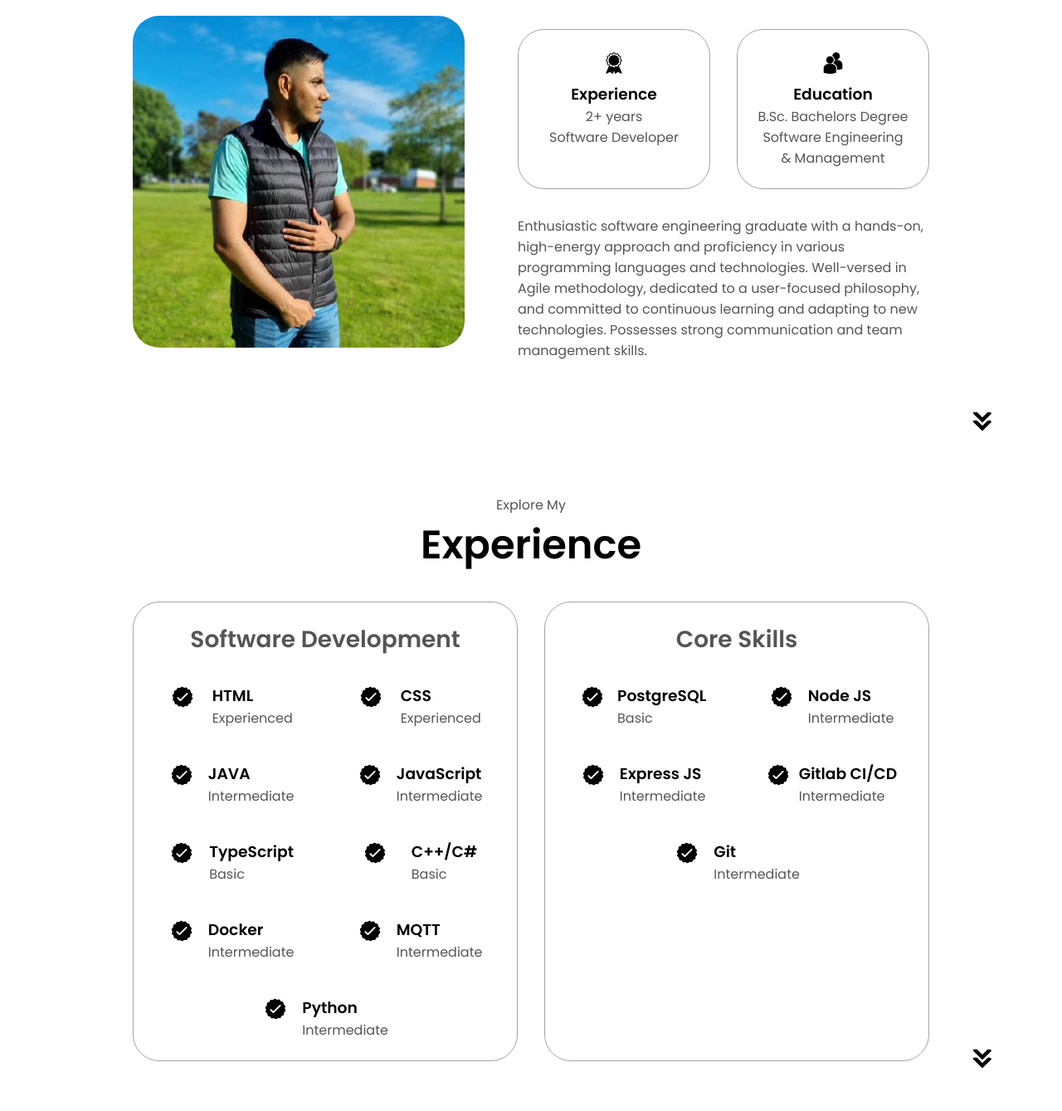
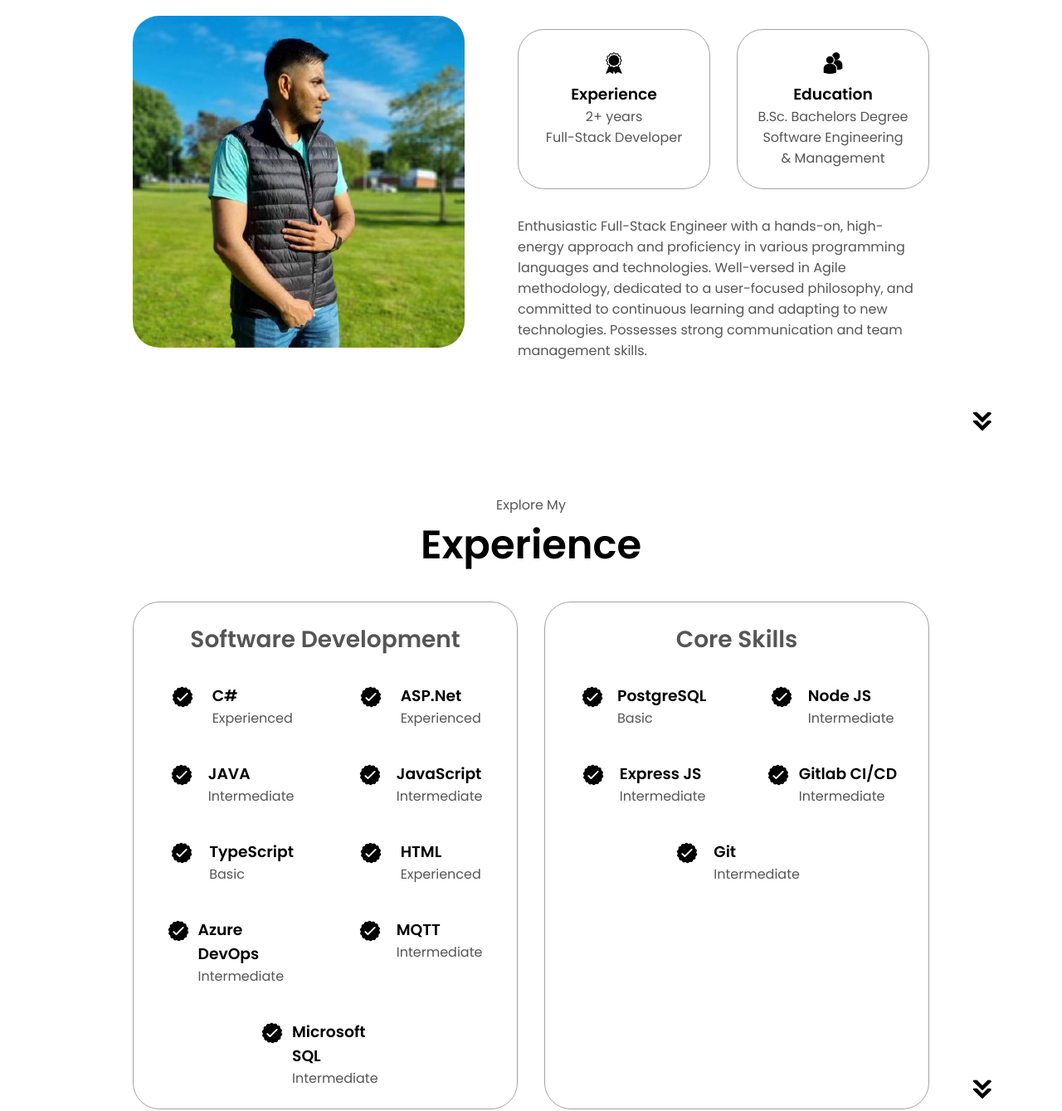
Before and after one commit to MalikWaleed3/Javascript-CSS-HTML-MyPortfolio, a plain HTML site: page index.html in a window 1280 px wide. Shown: the part 1100-2439 px from the top of the page at 83% size. Drawn offline with Linux system fonts and the light colour scheme.

Commit message:
Update index.html
Updated portfolio

```diff
--- a/index.html
+++ b/index.html
@@ -44,11 +44,11 @@
       <div class="section__text">
         <p class="section__text__p1">Hello, I'm</p>
         <h1 class="title">Malik Waleed</h1>
-        <p class="section__text__p2">Software Engineer Graduate</p>
+        <p class="section__text__p2">Full-Stack Engineer</p>
         <div class="btn-container">
           <button
             class="btn btn-color-2"
-            onclick="window.open('./assets/MalikWaleed_Resume (2).pdf')"
+            onclick="window.open('./assets/MalikWaleed_Resume.pdf')"
           >
             Download CV
           </button>
@@ -92,7 +92,7 @@
                 class="icon"
               />
               <h3>Experience</h3>
-              <p>2+ years <br />Software Developer</p>
+              <p>2+ years <br />Full-Stack Developer</p>
             </div>
             <div class="details-container">
               <img
@@ -108,7 +108,7 @@
           </div>
           <div class="text-container">
             <p>
-              Enthusiastic software engineering graduate with a hands-on,
+              Enthusiastic Full-Stack Engineer with a hands-on,
               high-energy approach and proficiency in various programming
               languages and technologies. Well-versed in Agile methodology,
               dedicated to a user-focused philosophy, and committed to
@@ -139,8 +139,8 @@
                   alt="Experience icon"
                   class="icon"
                 />
-                <div>
-                  <h3>HTML</h3>
+                 <div>
+                  <h3>C#</h3>
                   <p>Experienced</p>
                 </div>
               </article>
@@ -151,7 +151,7 @@
                   class="icon"
                 />
                 <div>
-                  <h3>CSS</h3>
+                  <h3>ASP.Net</h3>
                   <p>Experienced</p>
                 </div>
               </article>
@@ -195,8 +195,8 @@
                   class="icon"
                 />
                 <div>
-                  <h3>C++/C#</h3>
-                  <p>Basic</p>
+                  <h3>HTML</h3>
+                  <p>Experienced</p>
                 </div>
               </article>
               <article>
@@ -206,7 +206,7 @@
                   class="icon"
                 />
                 <div>
-                  <h3>Docker</h3>
+                  <h3>Azure DevOps</h3>
                   <p>Intermediate</p>
                 </div>
               </article>
@@ -228,7 +228,7 @@
                   class="icon"
                 />
                 <div>
-                  <h3>Python</h3>
+                  <h3>Microsoft SQL</h3>
                   <p>Intermediate</p>
                 </div>
               </article>
```
